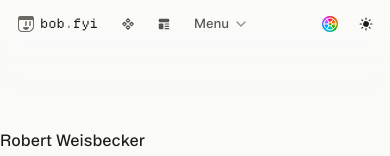
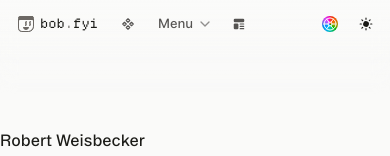
Before and after one commit to robertweisbecker/robertweisbecker.github.io, a Next.js app: page / in a window 390 px wide. Shown: the top 156 px of the page. Built offline with nearby package versions, Linux system fonts and the light colour scheme.

Commit message:
Update header

```diff
--- a/components/header.tsx
+++ b/components/header.tsx
@@ -1,21 +1,15 @@
 "use client";
 
-  import { ModeToggle } from "@/components/mode-toggle"
-  import { ThemeSettings } from "@/components/theme-settings"
-  import { useMediaQuery } from "@/hooks/use-media-query"
-  import { projects } from "@/lib/data/projects"
-  import { cn } from "@/lib/utils"
-  import {
-    IconBlobFilled,
-    IconChevronDown,
-    IconComponents,
-    IconNews,
-    IconTemplateFilled
-  } from "@tabler/icons-react"
-  import Link from "next/link"
-  import { usePathname } from "next/navigation"
-  import { Favicon } from "./icons"
-  import { Button } from "./ui/button"
+import { ModeToggle } from "@/components/mode-toggle";
+import { ThemeSettings } from "@/components/theme-settings";
+import { useMediaQuery } from "@/hooks/use-media-query";
+import { projects } from "@/lib/data/projects";
+import { cn } from "@/lib/utils";
+import { IconBlobFilled, IconChevronDown, IconComponents, IconNews, IconTemplateFilled } from "@tabler/icons-react";
+import Link from "next/link";
+import { usePathname } from "next/navigation";
+import { Favicon } from "./icons";
+import { Button } from "./ui/button";
 import {
   DropdownMenu,
   DropdownMenuContent,
@@ -25,8 +19,8 @@
   DropdownMenuLink,
   DropdownMenuSeparator,
   DropdownMenuTrigger,
-  } from "./ui/dropdown-menu"
-  import { LinkButton } from "./ui/link-button"
+} from "./ui/dropdown-menu";
+import { LinkButton } from "./ui/link-button";
 
 export function Header() {
   const isMobile = useMediaQuery("max-md");
@@ -67,13 +61,6 @@ export function Header() {
               href="/components"
               aria-current={pathname === "/components" ? "true" : "false"}
             />
-            <HeaderButton
-              label="Posts"
-              icon={<IconTemplateFilled data-icon={isMobile ? null : "inline-start"} />}
-              hideTextOnMobile={true}
-              href="/posts"
-              aria-current={pathname.startsWith("/posts") ? "true" : "false"}
-            />
           </>
         )}
 
@@ -83,7 +70,7 @@ export function Header() {
             className="group/trigger text-muted-foreground"
             openOnHover={true}
           >
-            <span className="hidden md:block">Work</span>
+            <span className="hidden md:block">Projects</span>
             <span className="md:hidden">Menu</span>
             <IconChevronDown
               className={cn("rotate-0 transition-transform duration-100 group-data-pressed/trigger:rotate-180")}
@@ -128,7 +115,13 @@ export function Header() {
             )}
           </DropdownMenuContent>
         </DropdownMenu>
-
+        <HeaderButton
+          label="Posts"
+          icon={<IconTemplateFilled data-icon={isMobile ? null : "inline-start"} />}
+          hideTextOnMobile={true}
+          href="/posts"
+          aria-current={pathname.startsWith("/posts") ? "true" : "false"}
+        />
         <ThemeSettings className="ml-auto" />
         <ModeToggle />
       </div>
```
Lines whose indentation alone changed are shown as unchanged.
